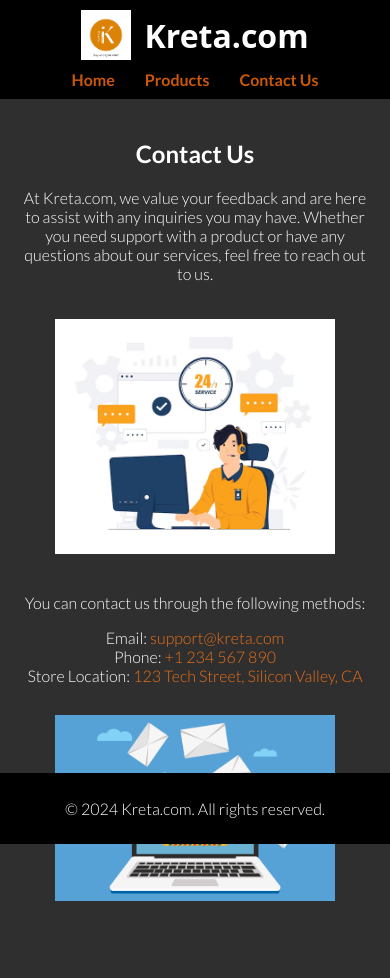
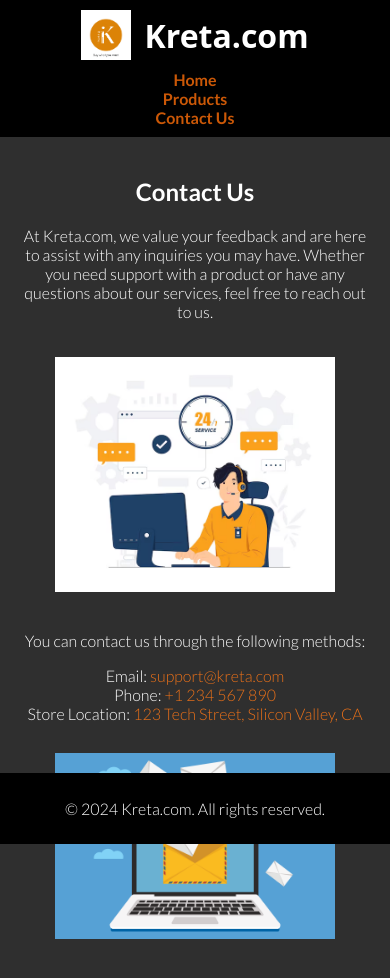
Before and after one commit to Shornaaa/MIS455-Practical_MID, a plain HTML site: page contact.html in a window 390 px wide. Shown: the top 978 px of the page. Drawn offline with Linux system fonts and the light colour scheme; grey boxes are pictures that could not be loaded.

Commit message:
first commit

```diff
--- a/style.css
+++ b/style.css
@@ -145,7 +145,13 @@ footer {
 .contact-content img {
     max-width: 80%;
     margin: 20px 0;
+    transition: transform 0.5s ease, opacity 0.5s ease;;
 }
+.contact-content img:hover {
+    transform: scale(1.1);
+    opacity: 0.7;
+}
+
 .contact ul {
     list-style: none;
     padding: 0;
@@ -171,3 +177,11 @@ footer {
     border: 0;
     margin-top: 20px;
 }
+
+/* Responsive Design */
+@media (max-width: 480px) {
+    nav ul {
+        flex-direction: column;
+        margin-top: 10px;
+    }
+}
```
Also changed, not shown: index.html (+1 -3 lines).
